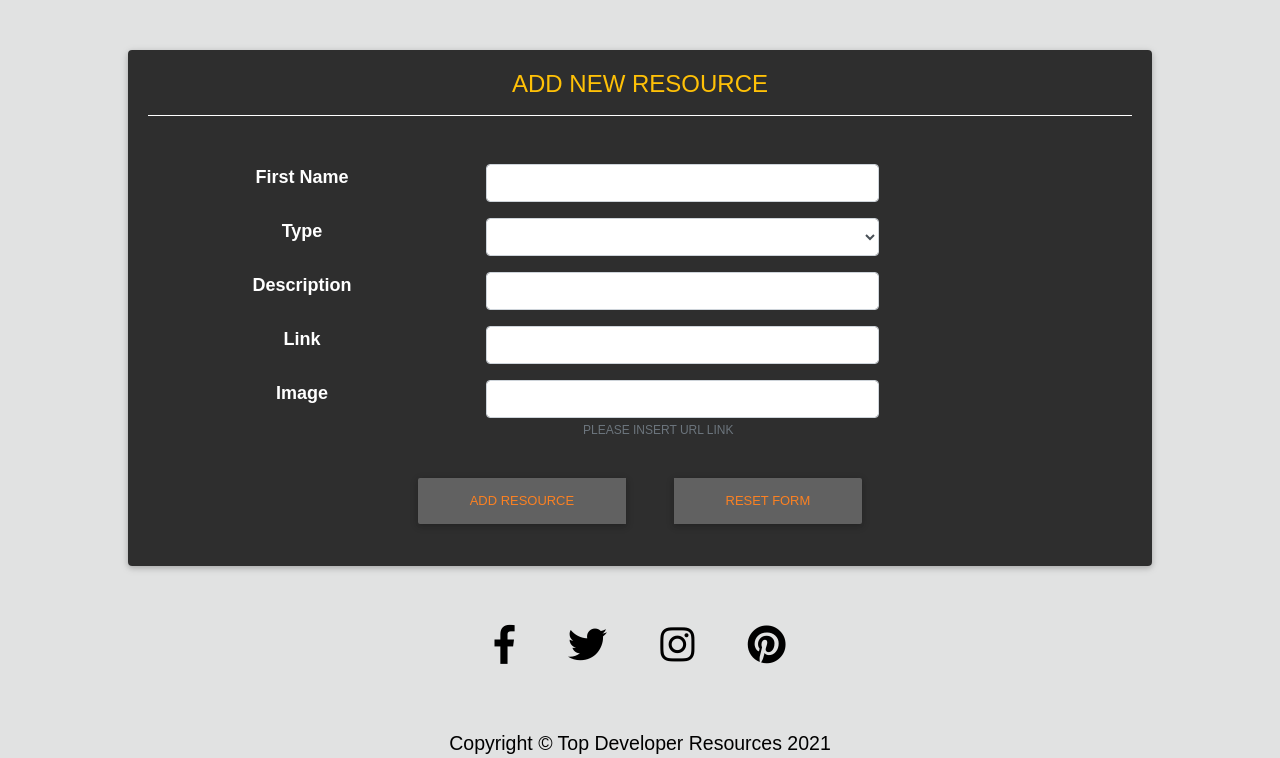
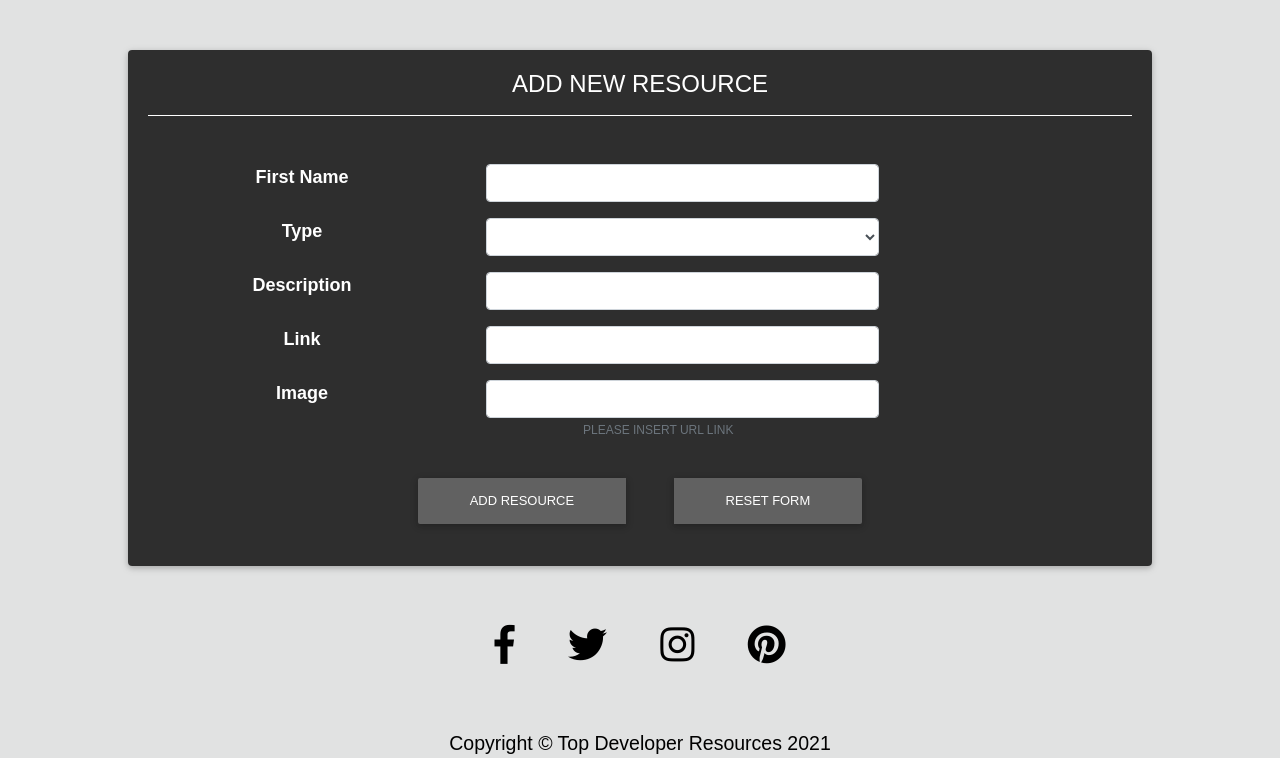
Before and after one commit to SantiagoYanezFerreiro/Top_Developer_Resources, a Flask app: page /new_resource in a window 1280 px wide. Shown: the part 86-844 px from the top of the page. Run offline with Flask 2, Linux system fonts and the light colour scheme; the visitor is signed in with stand-in values (Sample User, id 1); a database or web service that is not in the repository returns one stand-in record (values such as "Sample title"); some libraries are stand-ins or nearby versions.

Commit message:
modified headings and buttons styling

```diff
--- a/templates/edit_resource.html
+++ b/templates/edit_resource.html
@@ -6,7 +6,7 @@
     <h1 class="sr-only mt-3">Edit resource</h1>
     <!-- Card from: https://mdbootstrap.com/docs/b4/jquery/forms/inputs/-->
     <form class="card col offset"  method="POST" action="{{ url_for('edit_resource', id=resource._id) }}">
-        <div class="card-body elegant-color amber-text text-center rounded">
+        <div class="card-body elegant-color text-white text-center rounded">
             <!-- title -->
             <h4 class="card-title text-uppercase">Edit resource</h4>
             <hr class="hr-light mb-3 mb-sm-5">
@@ -66,9 +66,9 @@
             <div class="row mx-0 my-3">
                 <div class="col-sm-10 offset-sm-1 col-md-8 offset-md-2 col-lg-6 offset-lg-3 btn-group px-0" role="group" aria-label="update and cancel buttons">
                     <!-- Update button -->
-                    <button type="submit" class="btn btn-blue-grey mx-1 mx-md-2 mx-xl-4 px-2">Update</button>
+                    <button type="submit" class="btn btn-grey text-white mx-1 mx-md-2 mx-xl-4 px-2">Update</button>
                     <!-- Cancel button -->
-                    <a href="{{ url_for('profile', user_email=session['user_email']) }}" class="btn btn-mdb-color mx-1 mx-md-2 mx-xl-4 px-2">Cancel</a>
+                    <a href="{{ url_for('profile', user_email=session['user_email']) }}" class="btn btn-grey text-white mx-1 mx-md-2 mx-xl-4 px-2">Cancel</a>
                 </div>
             </div>
         </div>
--- a/templates/new_resource.html
+++ b/templates/new_resource.html
@@ -6,7 +6,7 @@
     <h1 class="sr-only">Add new resource</h1>
     <!-- Card from: https://mdbootstrap.com/docs/b4/jquery/forms/inputs/-->
     <form class="card col offset"  method="POST" action="{{ url_for('new_resource') }}">
-        <div class="card-body elegant-color amber-text text-center rounded">
+        <div class="card-body elegant-color white-text text-center rounded">
             <!-- title -->
             <h4 class="card-title text-uppercase">Add new resource</h4>
             <hr class="hr-light mb-3 mb-sm-5">
@@ -59,9 +59,9 @@
             <div class="row mx-0 my-3">
                 <div class="col-sm-10 offset-sm-1 col-md-8 offset-md-2 col-lg-6 offset-lg-3 btn-group px-0" role="group" aria-label="add resource and reset buttons">
                     <!-- Add resource button -->
-                    <button type="submit" class="btn btn-grey mx-1 mx-md-2 mx-xl-4 px-2">Add resource</button>
+                    <button type="submit" class="btn btn-grey text-white mx-1 mx-md-2 mx-xl-4 px-2">Add resource</button>
                     <!-- Reset button -->
-                    <button type="reset" class="btn btn-grey mx-1 mx-md-2 mx-xl-4 px-2">Reset Form</button>
+                    <button type="reset" class="btn btn-grey text-white mx-1 mx-md-2 mx-xl-4 px-2">Reset Form</button>
                 </div>
             </div>
         </div>
--- a/templates/profile.html
+++ b/templates/profile.html
@@ -96,8 +96,7 @@
                 <div class="row mx-2 mb-3">
                     <div class="col btn-group role="group" aria-label="edit and delete buttons">
                         <!-- Edit button -->
-                        <button type="button" class="col-6 btn btn-dark mr-5"
-                        <a href="{{ url_for('edit_resource', id=resource._id) }}" class="col-4 btn btn-dark ">Edit</a></button>
+                        <a href="{{ url_for('edit_resource', id=resource._id) }}" class="col-6 btn btn-dark mr-4">Edit</a>
                         <!-- Delete button -->
                         <button type="button" class="col-6 btn btn-dark"
                             data-toggle="modal" data-target="#modal{{resource._id}}">Delete</button>
```
